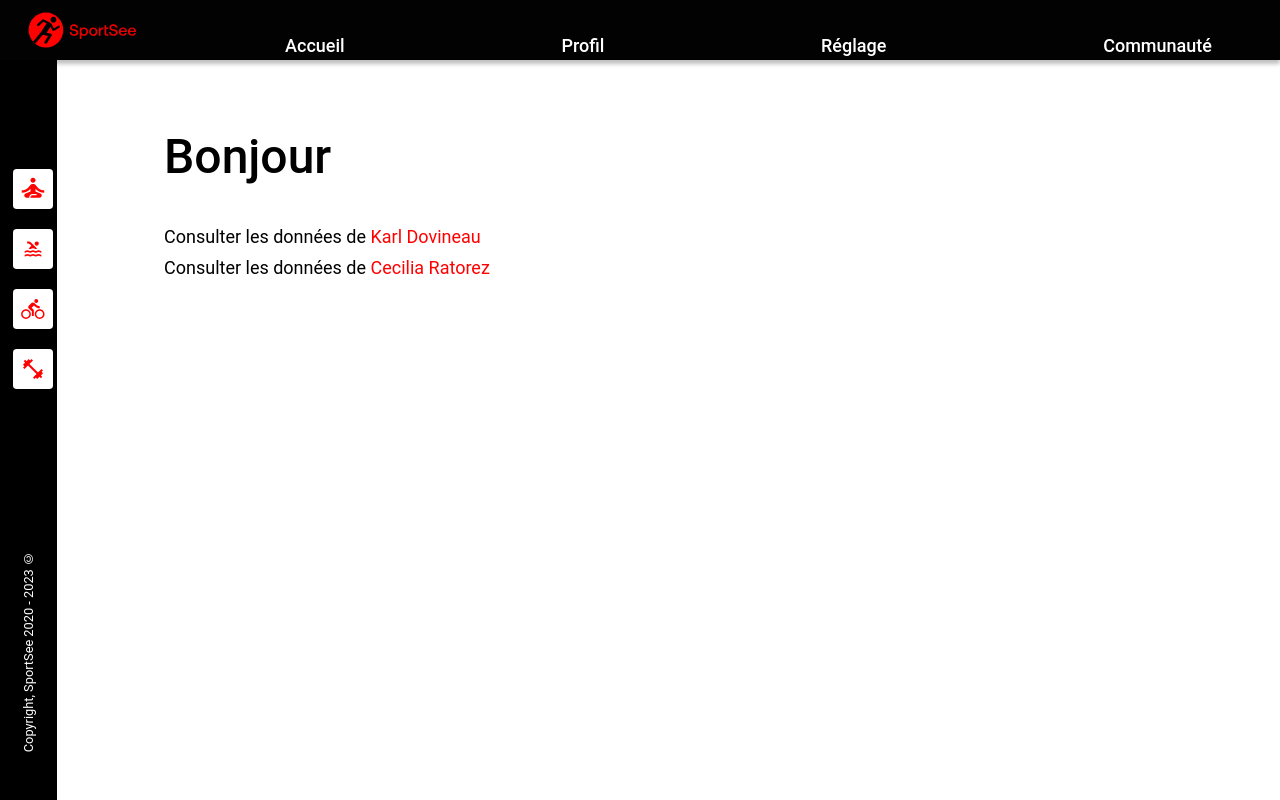
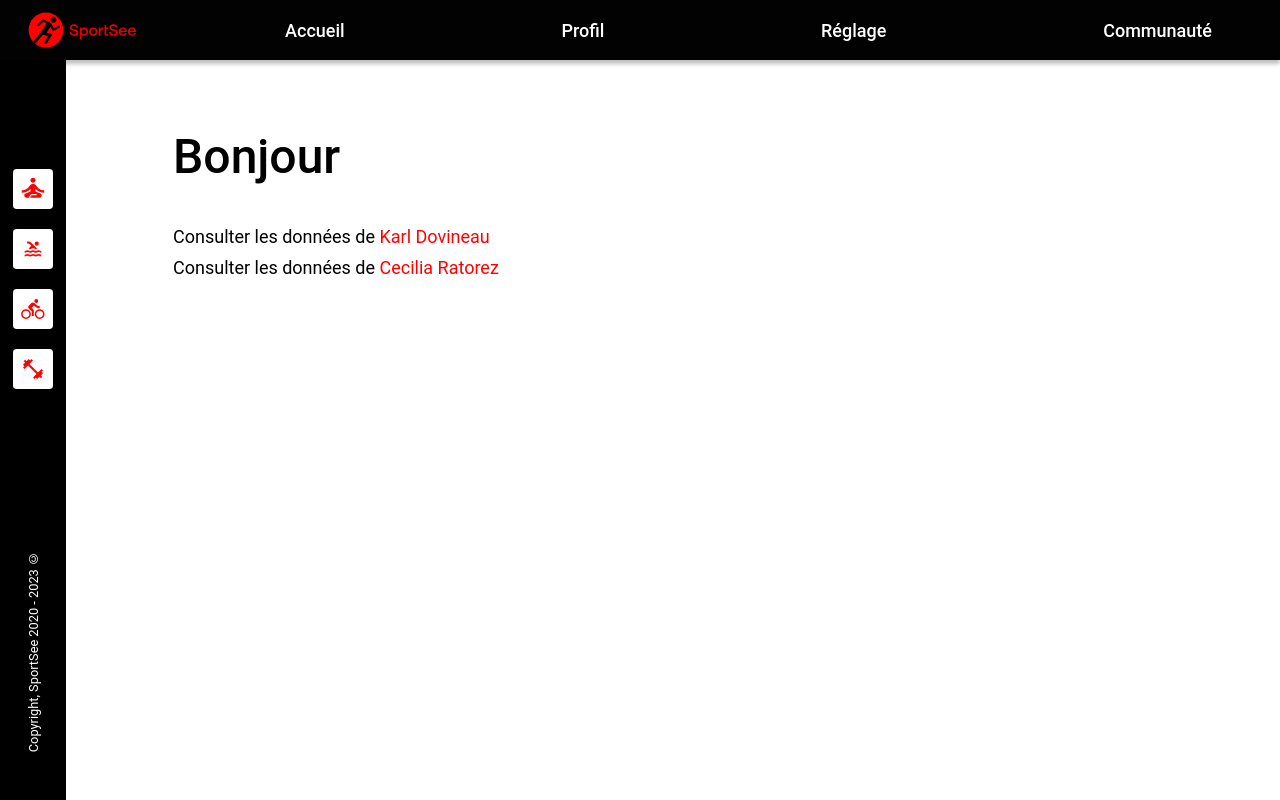
Before and after one commit to 5sensprod/p12_sportsee, a React (Create React App) app: page / in a window 1280 px wide. Built offline with nearby package versions, Linux system fonts and the light colour scheme.

Commit message:
finalisation stylise

```diff
--- a/src/components/ActivityNav/ActivityNav.module.css
+++ b/src/components/ActivityNav/ActivityNav.module.css
@@ -35,7 +35,7 @@ nav {
     }
 
     .asideNavContainer {
-        width: 47px;
+        /* width: 47px; */
         padding: 0 5px;
     }
 
--- a/src/components/Logo/Logo.module.css
+++ b/src/components/Logo/Logo.module.css
@@ -9,10 +9,6 @@
   display: flex;
   -moz-box-align: center;
   align-items: center;
-  min-height: 91px;
-  font-family: Roboto, sans-serif;
-  font-weight: 500;
-  font-size: 24px;
   cursor: pointer;
 }
 
--- a/src/components/Nav/Nav.module.css
+++ b/src/components/Nav/Nav.module.css
@@ -3,7 +3,6 @@
   padding-right: 68px;
   justify-content: space-between;
   width: 100%;
-
 }
 
 .nav ul {
@@ -17,10 +16,6 @@
 }
 
 .nav li {
-  display: flex;
-  align-items: center;
-  min-height: 91px;
-  font-family: Roboto, sans-serif;
   font-weight: 500;
   font-size: 24px;
   cursor: pointer;
```
